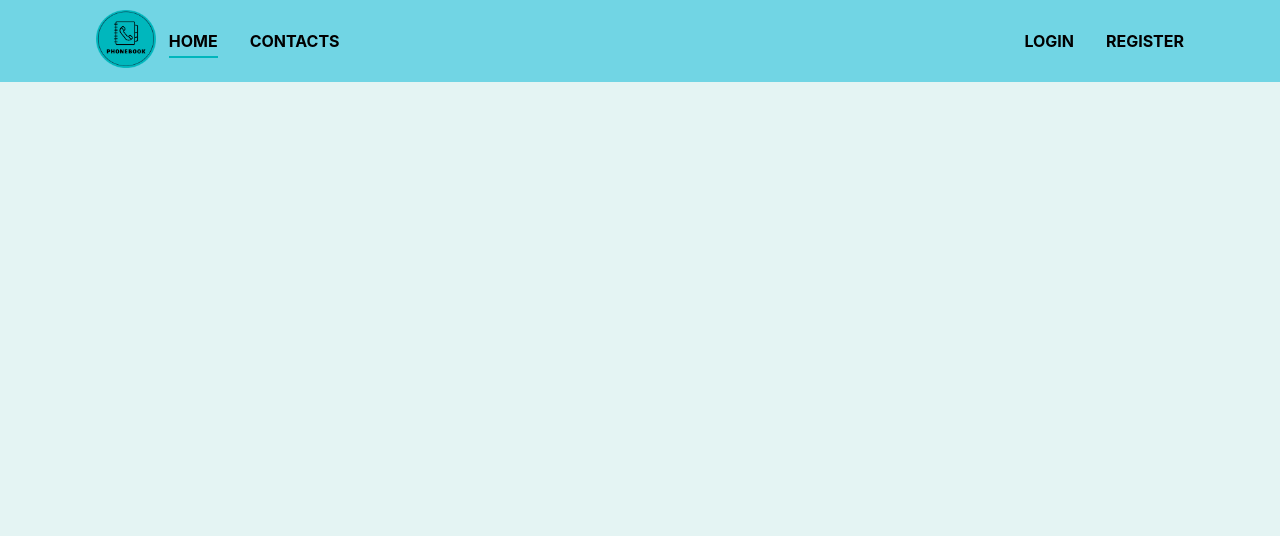
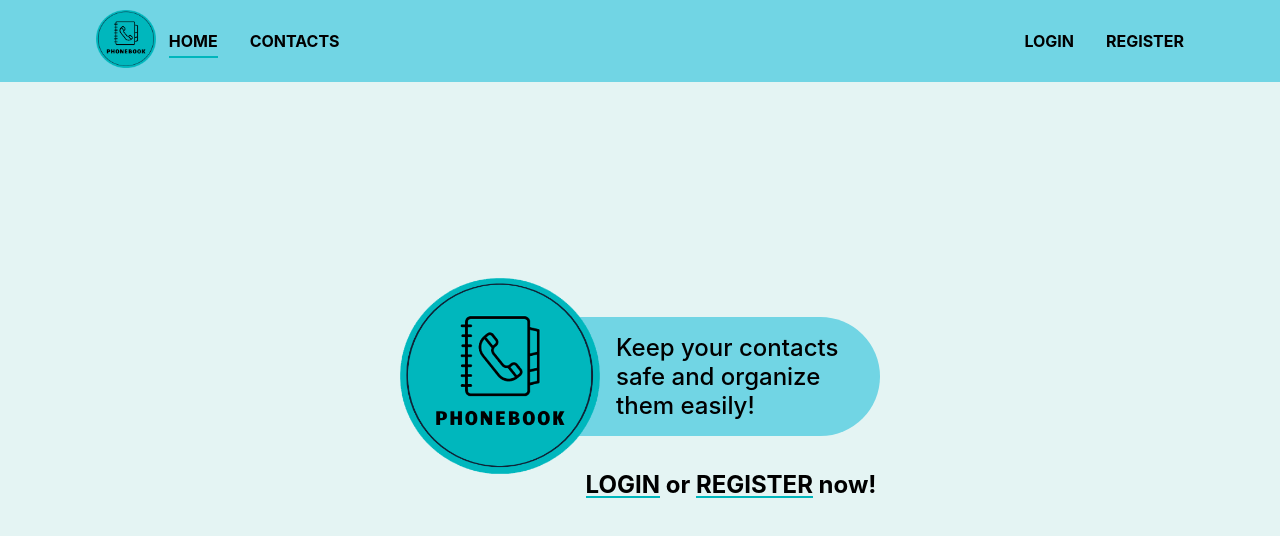
Before and after one commit to kamilaadamska/goit-react-hw-08-phonebook, a React (Create React App) app: page /#/ in a window 1280 px wide. Shown: the top 536 px of the page. Built offline with nearby package versions, Linux system fonts and the light colour scheme.

Commit message:
Add Home page with styles

```diff
--- a/src/components/App.jsx
+++ b/src/components/App.jsx
@@ -9,13 +9,16 @@
 // import { Blocks } from 'react-loader-spinner';
 import { Routes, Route } from 'react-router-dom';
 import { SharedLayout } from './sharedlayout';
+import { lazy } from 'react';
+
+const Home = lazy(() => import('../pages/Home/Home'));
 
 export const App = () => {
   return (
     <Routes>
       <Route path="/" element={<SharedLayout />}>
-        {/* <Route index element={<Home />} />
-        <Route path="*" element={<Home />} /> */}
+        <Route index element={<Home />} />
+        <Route path="*" element={<Home />} />
       </Route>
     </Routes>
   );
--- a/src/components/sharedlayout/sharedlayout.module.css
+++ b/src/components/sharedlayout/sharedlayout.module.css
@@ -15,7 +15,8 @@
 .container {
   width: calc(100vw - 15%);
   margin: 0 auto;
-  padding: 0 1rem;
+  padding: 2rem 1rem;
+  height: calc(100vh - 9rem);
 }
 
 .navBox {
--- /dev/null
+++ b/src/pages/Home/Home.jsx
@@ -0,0 +1,20 @@
+import { Link } from 'react-router-dom';
+import logo from '../../images/logo.png';
+import css from './home.module.css';
+
+const Home = () => {
+  return (
+    <div className={css.homeBox}>
+      <img src={logo} alt="Phonebook logo" width="200" />
+      <h1 className={css.slogan}>
+        Keep your contacts safe and organize them easily!
+      </h1>
+      <p className={css.logOrReg}>
+        <Link className={css.link}>Login</Link> or{' '}
+        <Link className={css.link}>register</Link> now!
+      </p>
+    </div>
+  );
+};
+
+export default Home;
--- /dev/null
+++ b/src/pages/Home/home.module.css
@@ -0,0 +1,46 @@
+.homeBox {
+  display: flex;
+  align-items: center;
+  justify-content: center;
+  height: 80%;
+  position: relative;
+}
+
+.slogan {
+  margin-left: -5rem;
+  font-size: 1.5rem;
+  font-weight: 500;
+  width: 15rem;
+  background-color: #71d5e4;
+  border-radius: 4rem;
+  padding: 1rem 1.5rem 1rem 6rem;
+  z-index: -1;
+}
+
+.logOrReg {
+  position: absolute;
+  bottom: 22%;
+  left: 45%;
+  font-size: 1.5rem;
+  font-weight: 700;
+}
+
+.link {
+  text-decoration: none;
+  color: black;
+  text-transform: uppercase;
+  position: relative;
+}
+
+.link::before {
+  content: '';
+  width: 100%;
+  height: 2px;
+  position: absolute;
+  bottom: 1px;
+  background: #00b6bc;
+}
+
+.link:hover {
+  color: #00b6bc;
+}
```
